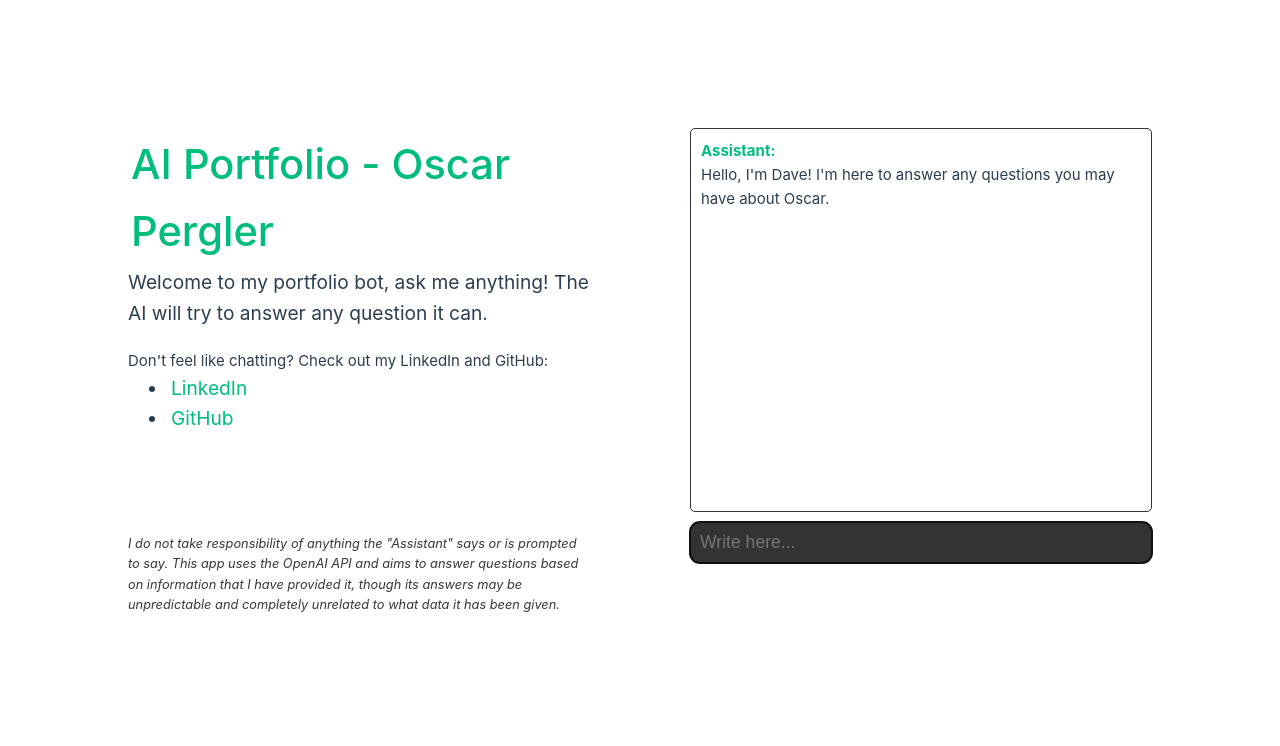
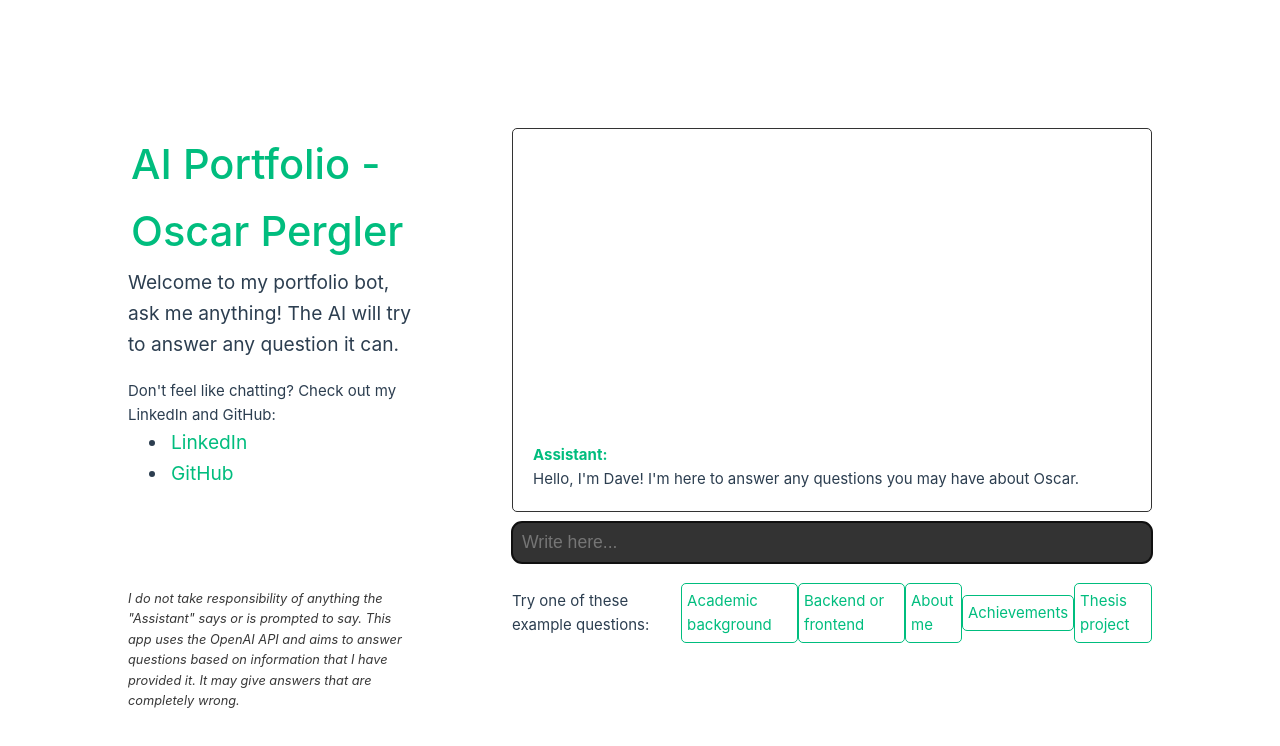
Before and after one commit to oscarpergler/chatgpt-wrapper-portfolio, a Vue app in the folder vue-project/: page / in a window 1280 px wide. Shown: the top 746 px of the page. Built offline with nearby package versions, Linux system fonts and the light colour scheme.

Commit message:
prompt and html-injection

```diff
--- a/vue-project/src/components/ChatMessage.vue
+++ b/vue-project/src/components/ChatMessage.vue
@@ -14,15 +14,21 @@ function firstLetterUpperCase(role:string) {
 <template>
     <div v-if="messageObj != null" class="message">
         <div :class="messageObj.role === 'assistant' ? 'assistant' : 'user'"> {{ firstLetterUpperCase(messageObj.role) }}: </div>
-        {{ messageObj.content }}
+        <span v-html="messageObj.content"></span>
     </div>
 </template>
 
 <style scoped>
 
-    .message{
-        word-wrap: break-word;
+    .message {
+        margin: 20px;
         padding-right: 20px;
+        animation: typing 1s steps(40, end);
+    }
+
+    @keyframes typing {
+        from { opacity: 0; }
+        to { opacity: 1; }
     }
 
     .assistant{
--- a/vue-project/src/views/ChatView.vue
+++ b/vue-project/src/views/ChatView.vue
@@ -1,22 +1,15 @@
 <script setup lang="ts">
-import { ref, type Ref } from 'vue';
+import { ref, VueElement, type Ref } from 'vue';
 import axios from 'axios';
 import ChatMessage from '../components/ChatMessage.vue';
-
-/*
- TODO: send the entire messages list as a parameter after appending the user query
-       make sure the format is the same as the format handled by the ai-json.
-*/
 
 let messages = [
   { role: 'assistant', content: "Hello, I'm Dave! I'm here to answer any questions you may have about Oscar." },
 ];
 
-
 const API_URL: string = "http://localhost:8080";
 let currentMessage: Ref = ref(messages);
 let loadingAnswer: Ref = ref(false);
-
 
 const answerMessage = async (message: String) => {
   if (!message) throw new Error("No message paramater provided for answerMessage()");
@@ -33,6 +26,17 @@ const answerMessage = async (message: String) => {
     });
 }
 
+// TODO: rewrite sendMessage to recieve a string
+const exampleQuestion = (s: String) => {
+  if (s) {
+    currentMessage.value.push({
+      role: 'user',
+      content: s
+    })
+    answerMessage(s);
+  }
+}
+
 
 const sendMessage = (e: Event) => {
   if (!e.target) throw new Error("Parameter 'e.target' is falsy");
@@ -46,8 +50,6 @@ const sendMessage = (e: Event) => {
     target.value = '';
     answerMessage(value);
   }
-  console.log(currentMessage.value);
-  console.log(messages);
 }
 
 </script>
@@ -55,10 +57,12 @@ const sendMessage = (e: Event) => {
 <template>
   <div class="chat">
     <div class="output">
-      <ChatMessage
-        v-for="messageObj in currentMessage"
-        :messageObj="messageObj"
-      ></ChatMessage>
+      <div class="scroller">
+        <ChatMessage
+          v-for="messageObj in currentMessage"
+          :messageObj="messageObj"
+        ></ChatMessage>
+      </div>
     </div>
     <div class="input">
       <input
@@ -68,6 +72,14 @@ const sendMessage = (e: Event) => {
         @keyup.enter="sendMessage"
       >
     </div>
+  </div>
+  <div class="examples">
+    <p>Try one of these example questions:</p>
+    <div class="button" @click="exampleQuestion('Tell me about his academic background.')">Academic background</div>
+    <div class="button" @click="exampleQuestion('Does he prefer frontend or backend development?')">Backend or frontend</div>
+    <div class="button" @click="exampleQuestion('Summarize Oscar in plain text')">About me</div>
+    <div class="button" @click="exampleQuestion('Give me a list of his achievements')">Achievements</div>
+    <div class="button" @click="exampleQuestion('Tell me about his thesis project')">Thesis project</div>
   </div>
 </template>
 
@@ -82,15 +94,13 @@ const sendMessage = (e: Event) => {
 
   .output{
     display: flex;
-    flex-direction: column;
-    gap: 10px;
-    width: 100%;
+    flex-direction: column-reverse;
+    width: 50vw;
     height: 100%;
+    overflow-y: scroll;
     overflow-x: wrap;
-    overflow-y: scroll;
     border: 1px solid #333;
     border-radius: 5px;
-    padding: 10px;
   }
 
   .input{
@@ -110,4 +120,27 @@ const sendMessage = (e: Event) => {
     width: 100%;
   }
 
+  .examples{
+    margin: 20px auto;
+    width: 100%;
+    display: flex;
+    flex-direction: row;
+    align-items: center;
+    justify-content: space-between;
+  }
+
+  .examples .button{
+    color: hsla(160, 100%, 37%, 1);
+    border: hsla(160, 100%, 37%, 1) solid 1px;
+    padding: 5px;
+    border-radius: 5px;
+  }
+
+  .button:hover{
+    color: black;
+    background-color: hsla(160, 100%, 37%, 1);
+    cursor: pointer;
+    transition: 0.3s;
+  }
+
 </style>
--- a/vue-project/src/views/IntroView.vue
+++ b/vue-project/src/views/IntroView.vue
@@ -11,7 +11,7 @@
         <li><a href="https://github.com/oscarpergler" target="_blank" rel="noopener">GitHub</a></li>
       </ul>
     </h4>
-    <p class="note">I do not take responsibility of anything the "Assistant" says or is prompted to say. This app uses the OpenAI API and aims to answer questions based on information that I have provided it, though its answers may be unpredictable and completely unrelated to what data it has been given.</p>
+    <p class="note">I do not take responsibility of anything the "Assistant" says or is prompted to say. This app uses the OpenAI API and aims to answer questions based on information that I have provided it. It may give answers that are completely wrong.</p>
   </div>
 </template>
 
```
Also changed, not shown: 1 other file (tests, documents, lock files or other folders).
